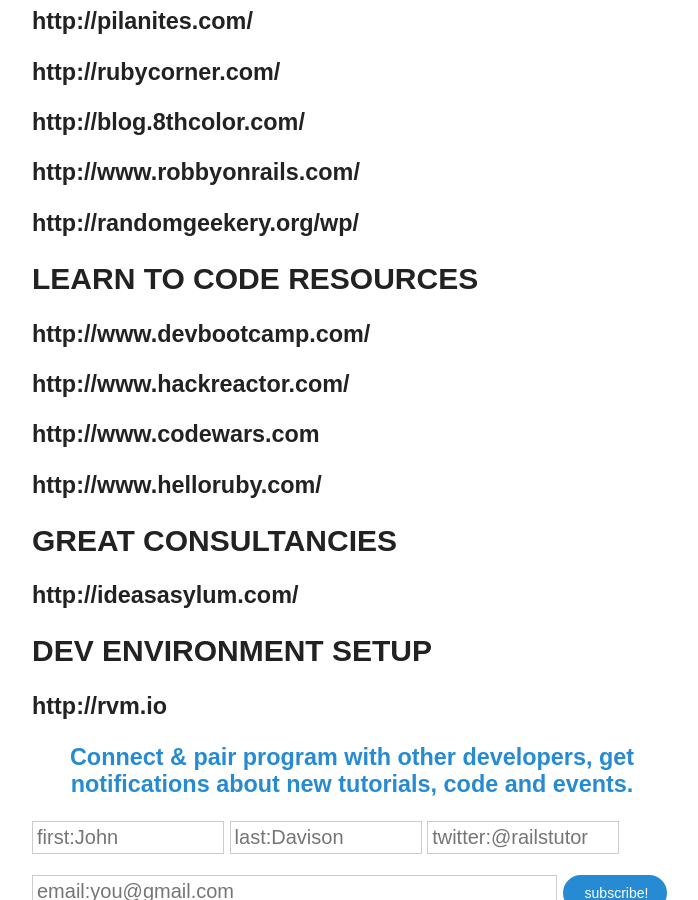
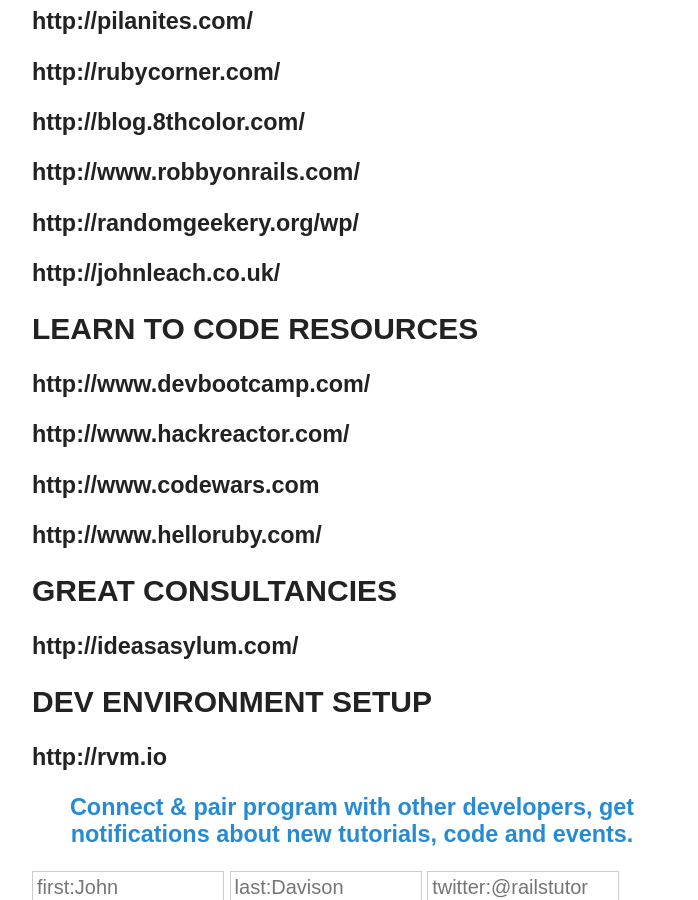
Before and after one commit to jcdavison/rubyonrailstutor.github.io, a Jekyll site: the page built from _posts/2014-03-19-blog-roll.md, in a window 1280 px wide and 900 px high, scrolled down 747 px. Shown: the whole window, without its empty margins (318-1016 px from the left). Built offline with Jekyll 4.4.1, drawn with Linux system fonts in a browser that asks for light colours; nearby versions of some CDN libraries; comment, search, counter and statistics services are not loaded; some of the changed lines change nothing that is shown.

Commit message:
update blogroll

```diff
--- a/_posts/2014-03-19-blog-roll.md
+++ b/_posts/2014-03-19-blog-roll.md
@@ -25,6 +25,8 @@
 
 ### [http://randomgeekery.org/wp/](http://randomgeekery.org/wp/)
 
+### [http://johnleach.co.uk/](http://johnleach.co.uk/)
+
 
 ## LEARN TO CODE RESOURCES
 
```
